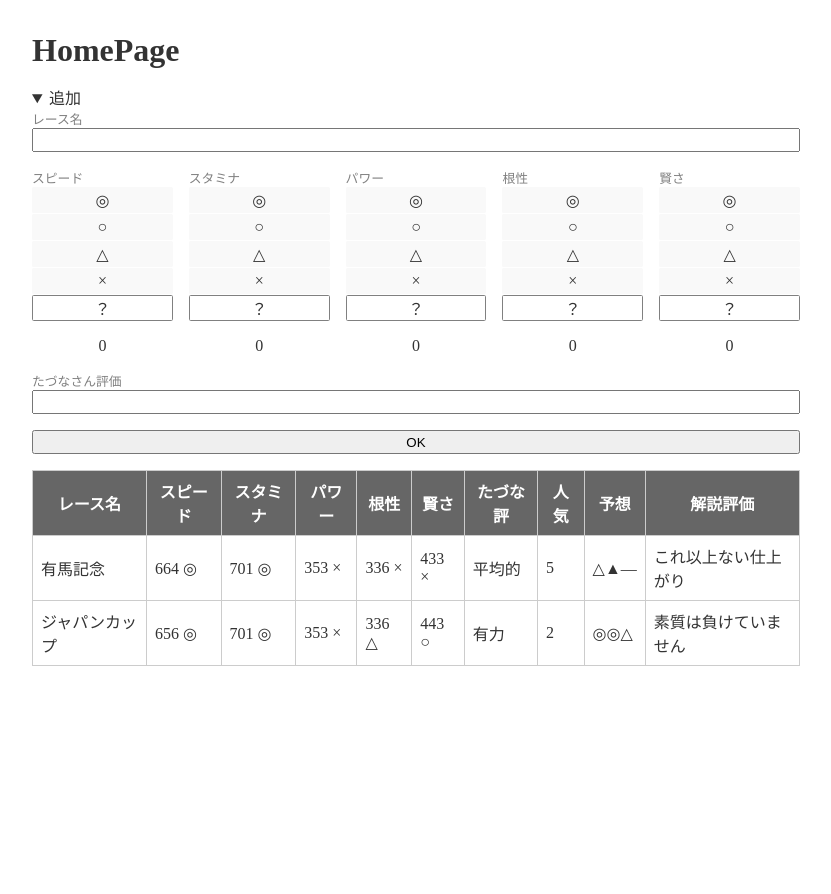
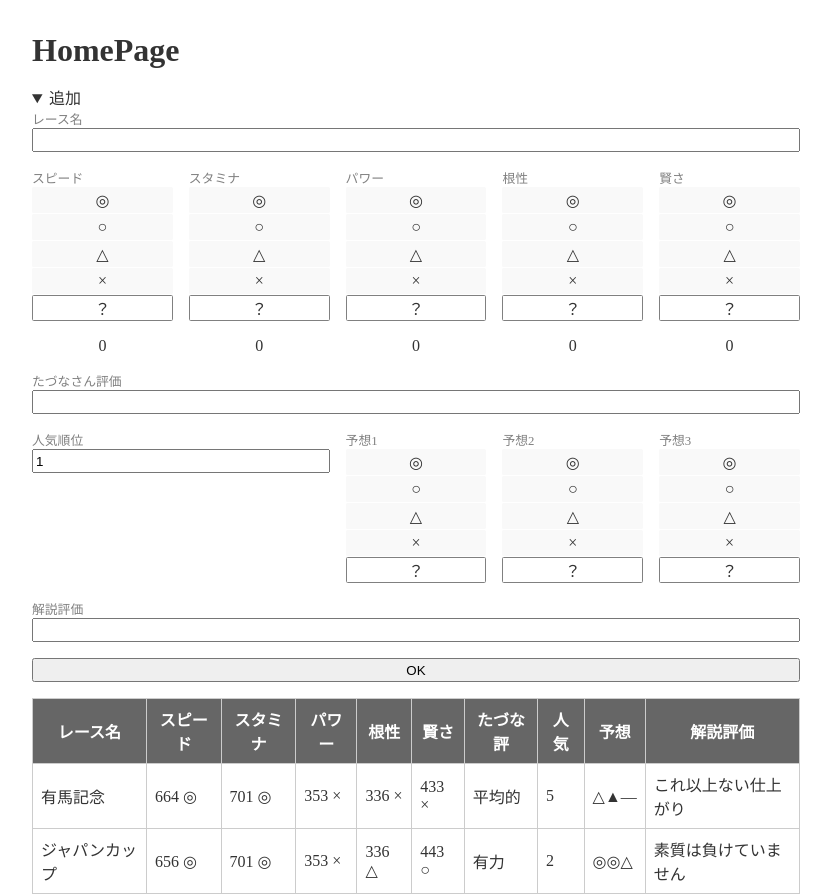
Before and after one commit to ginpei/umamusume-status-ranks, a React (Create React App) app: page / in a window 1280 px wide. Shown: the whole page, without its empty margins (224-1055 px from the left). Before the commit the page ends 800 px from the top, so only its background shows below. Built offline with nearby package versions, Linux system fonts and the light colour scheme.

Commit message:
feat: 🎸 vote rank, expectation, commentator comment

```diff
--- a/src/components/pages/home/RaceEntryForm.module.scss
+++ b/src/components/pages/home/RaceEntryForm.module.scss
@@ -6,6 +6,8 @@
     "speedRank     staminaRank   powerRank     gutRank       intelligenceRank"
     "status        status        status        status        status          "
     "tadunaComment tadunaComment tadunaComment tadunaComment tadunaComment   "
+    "voteRank      voteRank      expectation1  expectation2  expectation3    "
+    "commentatorComment commentatorComment commentatorComment commentatorComment commentatorComment   "
     "submit        submit        submit        submit        submit          "
     / 1fr 1fr 1fr 1fr 1fr;
 
@@ -20,5 +22,11 @@
   & > [data-area="status"] { grid-area: status; }
   & > [data-area="tadunaComment"] { grid-area: tadunaComment; }
 
+  & > [data-area="voteRank"] { grid-area: voteRank; }
+  & > [data-area="expectation1"] { grid-area: expectation1; }
+  & > [data-area="expectation2"] { grid-area: expectation2; }
+  & > [data-area="expectation3"] { grid-area: expectation3; }
+
+  & > [data-area="commentatorComment"] { grid-area: commentatorComment; }
   & > [data-area="submit"] { grid-area: submit; }
 }
--- a/src/components/pages/home/RaceEntryForm.tsx
+++ b/src/components/pages/home/RaceEntryForm.tsx
@@ -27,6 +27,14 @@ export const RaceEntryForm: React.FC<{
       [name]: rank,
     };
     onChange(updated);
+  };
+
+  const onExpectationChange: OnStatusRankRadioChange = (name, rank) => {
+    // const updated: RaceEntry = {
+    //   ...entry,
+    //   [name]: rank,
+    // };
+    // onChange(updated);
   };
 
   const onFormSubmit: FormEventHandler = (event) => {
@@ -106,6 +114,56 @@ export const RaceEntryForm: React.FC<{
           />
         </InputBlock>
       </div>
+      <div data-area="voteRank">
+        <InputBlock title="人気順位">
+          <input
+            name="voteRank"
+            onChange={onValueChange}
+            required
+            style={{ width: "100%" }}
+            type="number"
+            value={entry.voteRank}
+          />
+        </InputBlock>
+      </div>
+      <div data-area="expectation1">
+        <InputBlock title="予想1">
+          <StatusRankSelect
+            name="expectation1"
+            onChange={onExpectationChange}
+            value={entry.expectations[0]}
+          />
+        </InputBlock>
+      </div>
+      <div data-area="expectation2">
+        <InputBlock title="予想2">
+          <StatusRankSelect
+            name="expectation2"
+            onChange={onExpectationChange}
+            value={entry.expectations[1]}
+          />
+        </InputBlock>
+      </div>
+      <div data-area="expectation3">
+        <InputBlock title="予想3">
+          <StatusRankSelect
+            name="expectation3"
+            onChange={onExpectationChange}
+            value={entry.expectations[2]}
+          />
+        </InputBlock>
+      </div>
+      <div data-area="commentatorComment">
+        <InputBlock title="解説評価">
+          <input
+            name="commentatorComment"
+            onChange={onValueChange}
+            required
+            type="text"
+            value={entry.commentatorComment}
+          />
+        </InputBlock>
+      </div>
       <button data-area="submit">OK</button>
     </form>
   );
--- a/src/data/RaceEntry.ts
+++ b/src/data/RaceEntry.ts
@@ -75,7 +75,7 @@ export function createRaceEntry(initial: Partial<RaceEntry> = {}): RaceEntry {
     staminaRank: initial.staminaRank ?? "",
     staminaStatus: initial.staminaStatus ?? 0,
     tadunaComment: initial.tadunaComment ?? "",
-    voteRank: initial.voteRank ?? 0,
+    voteRank: initial.voteRank ?? 1,
   };
 }
 
```
